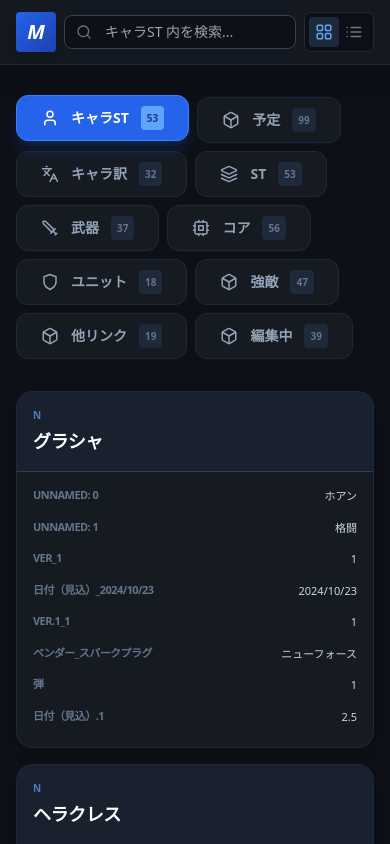
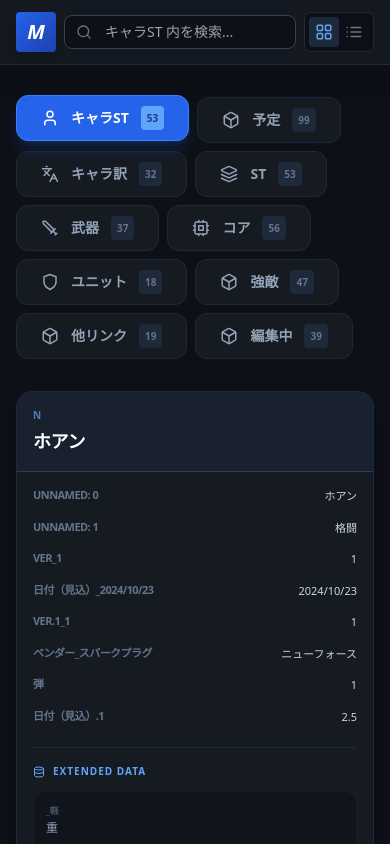
Before and after one commit to jyamaiken/mecharashi-tools, a React (Vite) app: page / in a window 390 px wide. Shown: the top 844 px of the page. Built offline with nearby package versions, Linux system fonts and the light colour scheme; the HTML template or start-up script is replaced by a standard one.

Commit message:
Update App.tsx

```diff
--- a/src/App.tsx
+++ b/src/App.tsx
@@ -55,64 +55,75 @@ const App = () => {
 
   const sheetNames = db ? Object.keys(db) : [];
 
-  // データの正規化
+  // データの正規化ロジック
   const getProcessedData = () => {
     const rawData = (db && activeTab && db[activeTab]) ? db[activeTab] : [];
     if (rawData.length === 0) return [];
 
-    // キャラ訳: 複数行を1つのアイテムに統合
-    if (activeTab === 'キャラ訳') {
-      const grouped = [];
-      let currentItem = null;
+    let dataToProcess = rawData;
+    let keyMapping = null;
 
-      rawData.forEach((row) => {
-        const name = row['名前'] || row['Name'] || Object.values(row)[0];
-        if (name && String(name).trim() !== "") {
-          if (currentItem) grouped.push(currentItem);
-          currentItem = { ...row, _subRows: [] };
-        } else if (currentItem) {
-          currentItem._subRows.push(row);
-        }
-      });
-      if (currentItem) grouped.push(currentItem);
-      return grouped;
-    }
+    // 1. キャラSTのみ：2行にわたるヘッダーを統合するマッピングを作成
+    if (activeTab === 'キャラST' && rawData.length > 1) {
+      const subHeaderRow = rawData[0];
+      dataToProcess = rawData.slice(1);
 
-    // キャラST: 2行にわたるヘッダーを統合
-    if (activeTab === 'キャラST' && rawData.length > 1) {
-      const subHeaderRow = rawData[0]; // 1行目をサブヘッダーとして取得
-      const dataRows = rawData.slice(1); // 2行目以降が実際のデータ
-
-      const keyMapping = {};
+      keyMapping = {};
       let lastValidMainHeader = '';
 
       Object.keys(subHeaderRow).forEach(key => {
-        // "Unnamed" を含まない場合はメインヘッダーを更新
         if (!key.includes('Unnamed')) {
           lastValidMainHeader = key;
         }
-
         const subHeaderValue = String(subHeaderRow[key] || '').trim();
-
-        // メインヘッダーとサブヘッダーを結合（サブヘッダーがメインと同じなら結合しない）
         if (subHeaderValue && subHeaderValue !== lastValidMainHeader) {
           keyMapping[key] = `${lastValidMainHeader}_${subHeaderValue}`;
         } else {
           keyMapping[key] = lastValidMainHeader;
         }
       });
-
-      return dataRows.map(row => {
-        const normalizedItem = {};
-        Object.keys(row).forEach(key => {
-          const newKey = keyMapping[key] || key;
-          normalizedItem[newKey] = row[key];
-        });
-        return normalizedItem;
-      });
     }
 
-    return rawData;
+    // 2. 統合・グループ化処理（キャラ訳、キャラST等で複数行を1つのカードにまとめる）
+    const grouped = [];
+    let currentItem = null;
+
+    dataToProcess.forEach((row) => {
+      // キー名の正規化適用
+      const normalizedRow = {};
+      Object.keys(row).forEach(key => {
+        const newKey = keyMapping ? (keyMapping[key] || key) : key;
+        normalizedRow[newKey] = row[key];
+      });
+
+      // アイテムの「名前」を特定（複数の可能性をチェック）
+      const findName = (r) => {
+        return r['名前'] || r['Name'] || r['日本名'] || r['機体名'] ||
+               r['基本情報_名前'] || r['基本情報_Name'] || r['基本情報_日本名'] ||
+               (activeTab !== 'キャラST' && Object.values(r)[0]);
+      };
+
+      const nameValue = findName(normalizedRow);
+      const hasValidName = nameValue && String(nameValue).trim() !== "" && !String(nameValue).includes('Unnamed');
+
+      if (hasValidName) {
+        // 新しいアイテムの開始
+        if (currentItem) grouped.push(currentItem);
+        currentItem = { ...normalizedRow, _subRows: [] };
+      } else {
+        // 名前が空欄の場合：既存アイテムへの追加、または独立したアイテムとしての開始
+        if (currentItem) {
+          currentItem._subRows.push(normalizedRow);
+        } else {
+          // 前にアイテムがないのにデータがある場合（トワイライト等のケース）
+          // スキップせずに、この行自体を新しいアイテムとして扱う
+          currentItem = { ...normalizedRow, _subRows: [] };
+        }
+      }
+    });
+
+    if (currentItem) grouped.push(currentItem);
+    return grouped;
   };
 
   const processedData = getProcessedData();
@@ -263,7 +274,7 @@ const App = () => {
       <footer className="py-12 border-t border-slate-900 bg-[#0a0c10] px-4">
         <div className="max-w-7xl mx-auto flex flex-col md:flex-row justify-between items-center gap-4">
           <p className="text-slate-700 text-[10px] tracking-[0.4em] uppercase font-bold text-center md:text-left">
-            Mecharashi dynamic archive system v2.7
+            Mecharashi dynamic archive system v2.8
           </p>
           <div className="text-[9px] text-slate-600 text-center md:text-right leading-relaxed opacity-60 hover:opacity-100 transition-opacity">
             <p>作成者：vinotamon</p>
@@ -293,17 +304,14 @@ const NavButton = ({ active, icon, label, onClick, count }) => (
 const ItemCard = ({ item, mode, tabName }) => {
   const itemEntries = Object.entries(item).filter(([k]) => !k.startsWith('_'));
 
-  let name = '';
-  // キャラSTの場合、統合されたキー名から名前を探す（例：基本情報_名前など）
-  if (tabName === 'キャラST') {
-    const nameEntry = itemEntries.find(([k]) => k.includes('名前') || k.includes('Name'));
-    name = nameEntry ? nameEntry[1] : 'Unknown';
-  } else if (tabName === 'ST') {
-    name = item['日本名'] || item['名前'] || (itemEntries.length > 0 ? itemEntries[0][1] : 'Unknown');
-  } else {
-    name = item['名前'] || item['Name'] || item['機体名'] || item['武器名'] || (itemEntries.length > 0 ? itemEntries[0][1] : 'Unknown');
-  }
+  // 名前とレアリティの特定ロジック
+  const getName = (obj) => {
+    return obj['名前'] || obj['Name'] || obj['日本名'] || obj['機体名'] || obj['武器名'] ||
+           obj['基本情報_名前'] || obj['基本情報_Name'] || obj['基本情報_日本名'] ||
+           (Object.values(obj).find(v => v && typeof v === 'string' && v.length > 1) || 'Unknown');
+  };
 
+  const name = getName(item);
   const rarity = item['レアリティ'] || item['Rarity'] || item['基本情報_レアリティ'] || 'N';
   const rarityClass = String(rarity).includes('S') ? 'border-orange-500/30 bg-orange-500/5 text-orange-400'
                    : String(rarity).includes('A') ? 'border-purple-500/30 bg-purple-500/5 text-purple-400'
@@ -322,8 +330,8 @@ const ItemCard = ({ item, mode, tabName }) => {
                   <span className="text-[10px] text-slate-500 font-normal italic">(要度: {item['要度']})</span>
                 )}
               </span>
-              {tabName === 'ST' && item['免'] && <span className="text-[10px] bg-slate-800 px-2 py-0.5 rounded text-slate-400">免: {item['免']}</span>}
-              {(tabName === '武器' || tabName === 'コア') && item['種別'] && <span className="text-[10px] bg-slate-800 px-2 py-0.5 rounded text-slate-400">{item['種別']}</span>}
+              {item['免'] && <span className="text-[10px] bg-slate-800 px-2 py-0.5 rounded text-slate-400">免: {item['免']}</span>}
+              {item['種別'] && <span className="text-[10px] bg-slate-800 px-2 py-0.5 rounded text-slate-400">{item['種別']}</span>}
             </div>
           </div>
 
@@ -337,6 +345,24 @@ const ItemCard = ({ item, mode, tabName }) => {
                 )
              ))}
           </div>
+
+          {/* サブ行の表示 */}
+          {item._subRows && item._subRows.length > 0 && (
+            <div className="space-y-2 mt-2">
+              {item._subRows.map((sub, idx) => (
+                <div key={idx} className="p-3 bg-black/20 rounded-lg border border-slate-800/50 text-[11px] grid grid-cols-1 sm:grid-cols-2 gap-2">
+                  {Object.entries(sub).map(([sk, sv]) => (
+                    sv && !sk.includes('Unnamed') && (
+                      <div key={sk} className="flex justify-between">
+                        <span className="text-slate-600 font-bold uppercase text-[9px]">{sk}</span>
+                        <span className="text-slate-400 text-right">{String(sv)}</span>
+                      </div>
+                    )
+                  ))}
+                </div>
+              ))}
+            </div>
+          )}
         </div>
       </div>
     );
@@ -359,7 +385,7 @@ const ItemCard = ({ item, mode, tabName }) => {
 
       <div className="p-4 flex-1">
         <div className="space-y-4">
-          {tabName === 'コア' && item['条件or効果'] && (
+          {item['条件or効果'] && (
             <div className="space-y-1 mb-4 border-b border-slate-800/80 pb-3">
               <span className="text-slate-500 uppercase tracking-tighter font-bold text-[9px]">条件or効果</span>
               <span className="text-blue-400 font-bold text-xs underline decoration-blue-500/40 underline-offset-4 leading-relaxed block">
@@ -370,7 +396,8 @@ const ItemCard = ({ item, mode, tabName }) => {
 
           <div className="space-y-2">
             {itemEntries.map(([key, val]) => (
-              val && !key.includes('名前') && !key.includes('Name') && !key.includes('レアリティ') && !['免', '種別', '条件or効果', '要度'].includes(key) && (
+              val && !key.includes('名前') && !key.includes('Name') && !key.includes('レアリティ') &&
+              !['免', '種別', '条件or効果', '要度'].includes(key) && (
                 <div key={key} className="flex justify-between text-[11px] border-b border-slate-800/30 pb-1.5 last:border-0">
                   <span className="text-slate-500 uppercase tracking-tighter font-bold leading-tight mr-2">{key}</span>
                   <span className="text-slate-300 font-medium text-right ml-2 break-all">{String(val)}</span>
@@ -378,6 +405,27 @@ const ItemCard = ({ item, mode, tabName }) => {
               )
             ))}
           </div>
+
+          {/* サブ行（拡張データ）の表示 */}
+          {item._subRows && item._subRows.length > 0 && (
+            <div className="mt-4 pt-4 border-t border-slate-800">
+              <p className="text-[10px] text-blue-400 font-black mb-3 tracking-widest uppercase flex items-center gap-2">
+                <Database size={12} /> EXTENDED DATA
+              </p>
+              {item._subRows.map((sub, idx) => (
+                <div key={idx} className="mb-4 last:mb-0 p-3 bg-black/20 rounded-xl border border-slate-800/50">
+                  {Object.entries(sub).map(([sk, sv]) => (
+                    sv && !sk.includes('Unnamed') && (
+                      <div key={sk} className="flex flex-col mb-2 last:mb-0">
+                        <span className="text-[9px] text-slate-600 font-bold uppercase">{sk}</span>
+                        <span className="text-xs text-slate-400 leading-relaxed">{String(sv)}</span>
+                      </div>
+                    )
+                  ))}
+                </div>
+              ))}
+            </div>
+          )}
         </div>
       </div>
     </div>
```
